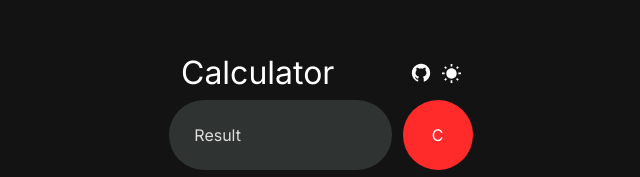
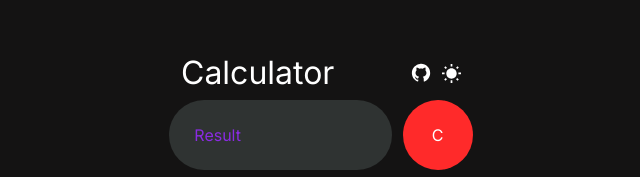
Before and after one commit to zxcodes/Calculator, a plain HTML site: page index.html in a window 1280 px wide. Shown: the part 124-301 px from the top of the page, 319-959 px from the left. Drawn offline with Linux system fonts and the light colour scheme.

Commit message:
dont consider this

```diff
--- a/styles/dark.css
+++ b/styles/dark.css
@@ -8,7 +8,7 @@
 }
 
 ::placeholder {
-  color: rgb(221, 221, 221);
+  color: blueviolet;
 }
 
 .wrapper {
```
